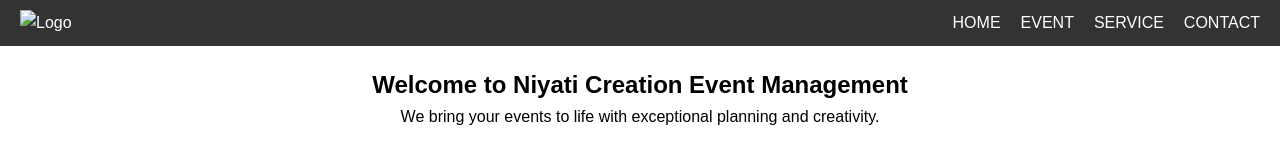
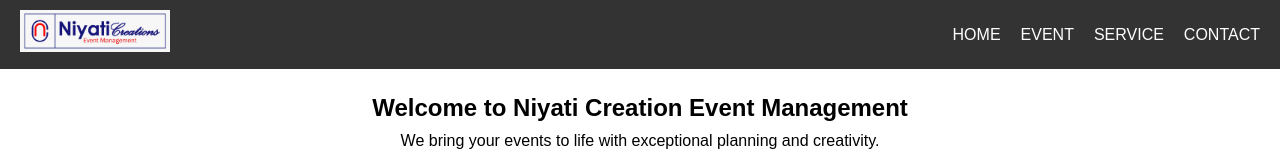
Before and after one commit to KunalSolutions/Niyati-Creation, a plain HTML site: page index.html in a window 1280 px wide. Shown: the top 167 px of the page. Drawn offline with Linux system fonts and the light colour scheme.

Commit message:
Update index.html

```diff
--- a/index.html
+++ b/index.html
@@ -11,7 +11,7 @@
    <!-- Navbar -->
    <nav class="navbar">
     <div class="logo">
-        <img src="IMG/ab310cda-c507-4060-9f19-e14b8c84ceb9.jpg" alt="Logo" />
+        <img src="ab310cda-c507-4060-9f19-e14b8c84ceb9.jpg" alt="Logo" />
     </div>
     <ul class="nav-links">
         <li><a href="#home">Home</a></li>
```
